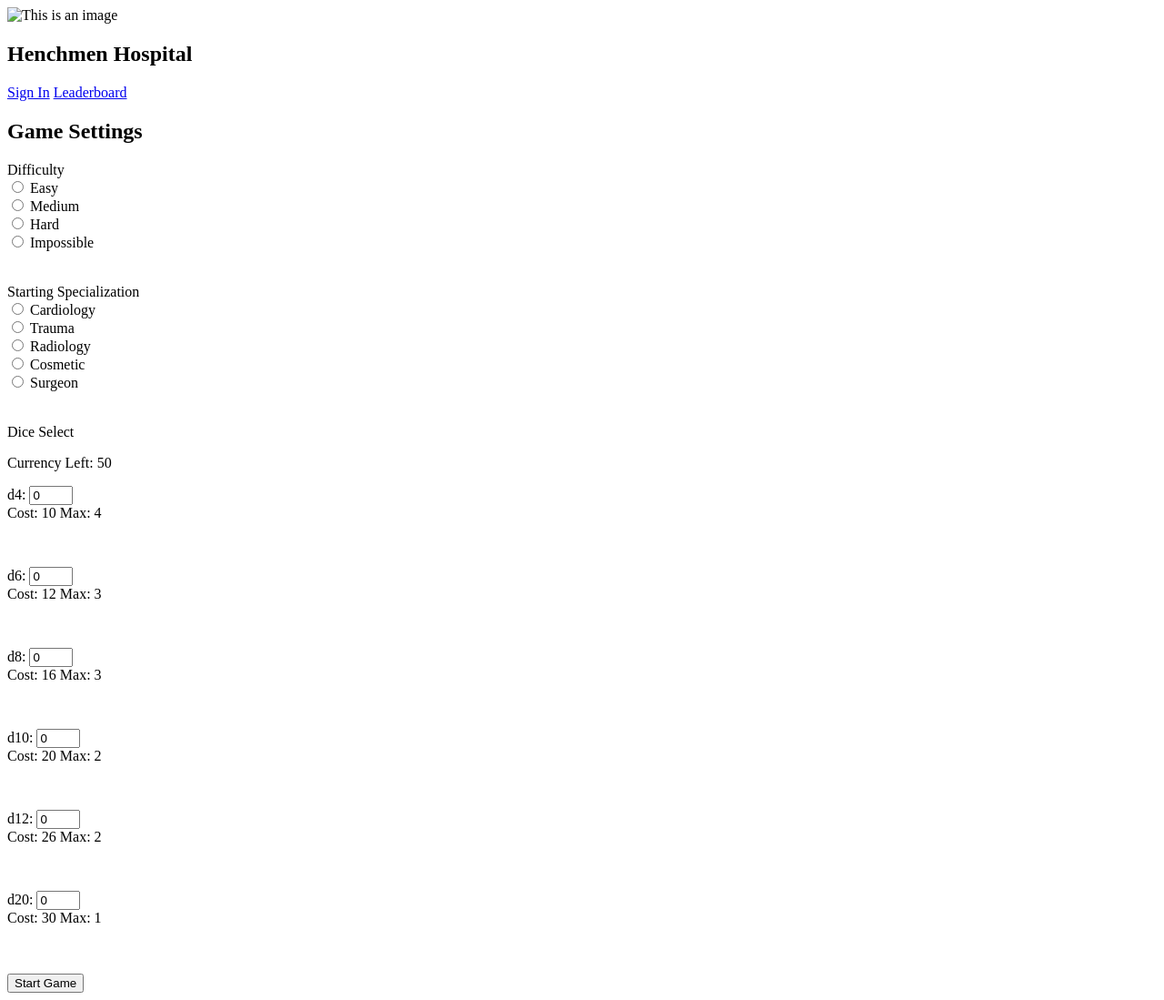
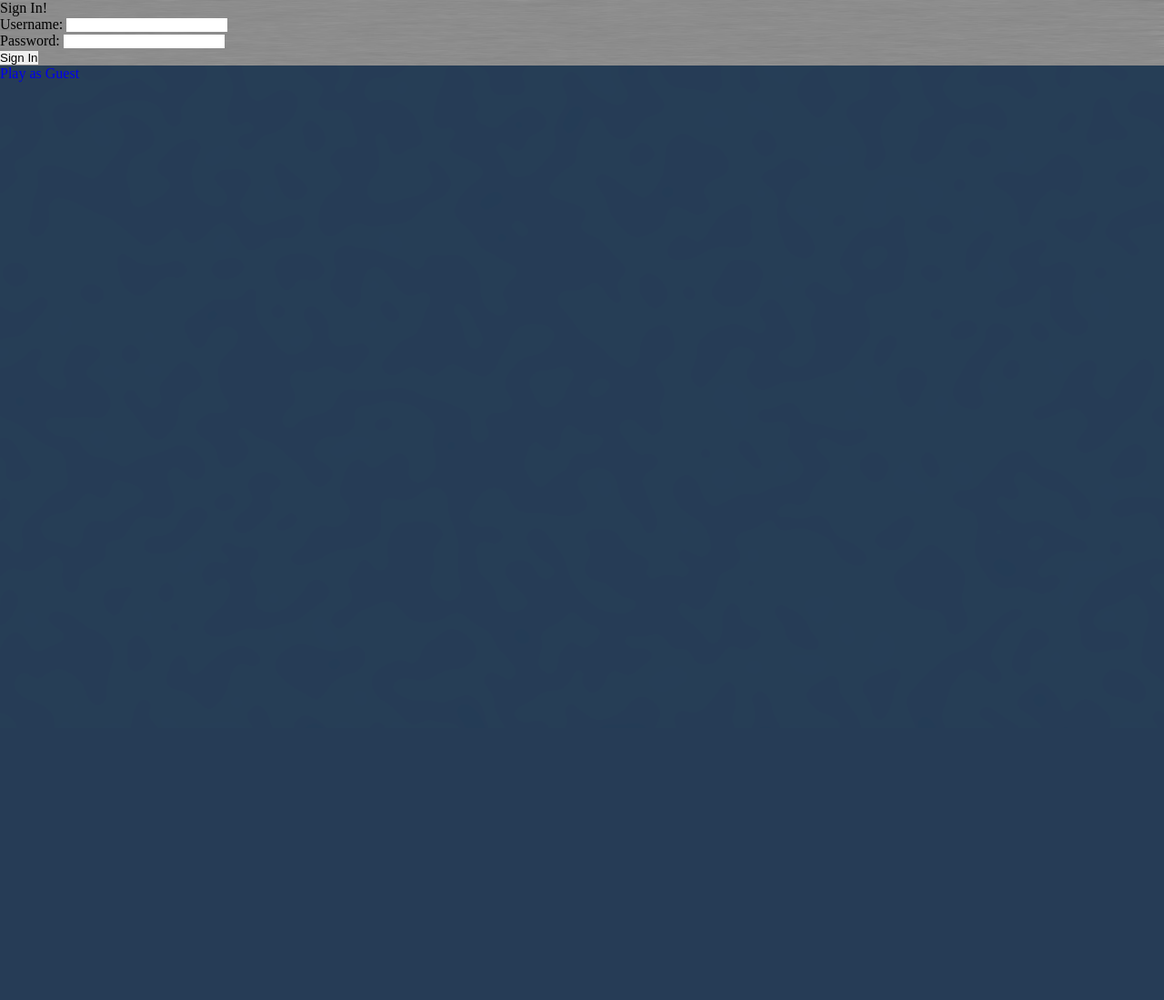
Before and after one commit to TurboPotatos/Capstone, a PHP site: page / in a window 1280 px wide. Shown: the whole page at 91% size. After the commit the page ends 90 px from the top, so only its background shows below. Run offline with PHP 8.4, Linux system fonts and the light colour scheme.

Commit message:
added SignIn and fixed css

```diff
--- a/index.html
+++ b/index.html
@@ -10,89 +10,25 @@
 </head>
 <body>
   <div class="wrapper">
-    <div id="titleScreen">
-      <img src="#" alt="This is an image" id="titleArt">
 
-      <h2>Henchmen Hospital</h2>
+    <div id="signIn">
+      Sign In!
+      <form action="startScreen.html" method="post">
+        <label for="username">Username:</label>
+        <input type="text" name="username">
+        <br>
+        <label for="password">Password:</label>
+        <input type="password" name="password">
+        <br>
+        <input type="submit" name="submit" value="Sign In">
+
+      </form>
+
     </div>
 
-    <div id="scores">
-      <a href="#">Sign In</a>
-      <a href="#">Leaderboard</a>
-    </div>
+    <a href="startScreen.html">Play as Guest</a>
 
-    <div id="menuDiv">
-      <!-- <a href="game.html">Start game</a> -->
-
-      <h2>Game Settings</h2>
-
-      <form action="game.html">
-        <div>
-          <label for="difficulty">Difficulty</label>
-          <br>
-          <input type="radio" name="difficulty" value="easy" required="yes">
-          <label>Easy</label><br>
-          <input type="radio" name="difficulty" value="medium" required="yes">
-          <label>Medium</label><br>
-          <input type="radio" name="difficulty" value="hard" required="yes">
-          <label>Hard</label><br>
-          <input type="radio" name="difficulty" value="impossible" required="yes">
-          <label>Impossible</label>
-        </div>
-        <br><br>
-
-        <div>
-          <label for="startBoon">Starting Specialization</label>
-          <br>
-          <input type="radio" name="startBoon" value="cardiology" required="yes">
-          <label>Cardiology</label><br>
-          <input type="radio" name="startBoon" value="trauma" required="yes">
-          <label>Trauma</label><br>
-          <input type="radio" name="startBoon" value="radiology" required="yes">
-          <label>Radiology</label><br>
-          <input type="radio" name="startBoon" value="cosmetic" required="yes">
-          <label>Cosmetic</label><br>
-          <input type="radio" name="startBoon" value="surgeon" required="yes">
-          <label>Surgeon</label>
-        </div>
-        <br><br>
-
-        <div>
-          <label for="diceSelect">Dice Select</label>
-          <p>Currency Left: <span id="currencyRemaining">50</span></p>
-          <p>d4: <input type="number" min="0" max="4" value="0" width="2rem" name="d4Count">
-            <br>Cost: <span id="d4Cost">10</span> Max: <span id="d4Max">4</span>
-          </p><br>
-
-          <p>d6: <input type="number" min="0" max="3" value="0" width="2rem" name="d6Count">
-            <br>Cost: <span id="d6Cost">12</span> Max: <span id="d6Max">3</span>
-          </p><br>
-
-          <p>d8: <input type="number" min="0" max="3" value="0" width="2rem" name="d8Count">
-            <br>Cost: <span id="d8Cost">16</span> Max: <span id="d8Max">3</span>
-          </p><br>
-
-          <p>d10: <input type="number" min="0" max="2" value="0" width="2rem" name="d10Count">
-            <br>Cost: <span id="d10Cost">20</span> Max: <span id="d10Max">2</span>
-          </p><br>
-
-          <p>d12: <input type="number" min="0" max="2" value="0" width="2rem" name="d12Count">
-            <br>Cost: <span id="d12Cost">26</span> Max: <span id="d12Max">2</span>
-          </p><br>
-
-          <p>d20: <input type="number" min="0" max="1" value="0" width="2rem" name="d20Count">
-            <br>Cost: <span id="d20Cost">30</span> Max: <span id="d20Max">1</span>
-          </p>
-          <br><br>
-        </div>
-
-        <input type="submit" name="start" value="Start Game">
-      </form>
-    </div>
   </div>
-
-
-
 
   <script type="module" src="src/js/test.js"></script>
 
--- a/src/css/styles.css
+++ b/src/css/styles.css
@@ -1,20 +1,221 @@
-PLAYERS
-playerId (PK)
-username
-password
+/* global style resets */
+* {
+	margin: 0;
+	padding: 0;
+	border: 0 none;
+	font-weight: normal;
+	font-style: normal;
+	text-decoration: none;
+	outline-style: none;
+}
+div {
+  background-image: url(../media/texture2.png);
+	background-size: 100% 100%;
+  background-repeat: no-repeat;
+  background-position: center;
+}
+.wrapper {
+	width: 100vw;
+  height: 100vh;
+  background-image: url(../media/background2.png);
+	background-size: cover;
+  background-repeat: no-repeat;
+  background-position: center;
+  position: relative;
+}
+/* Title/Start screen */
+#titleScreen {
+  border: solid green;
+  position: absolute;
+  width: 65%;
+  left: 2.5rem;
+  top: 1.5rem;
+  height: 68%;
+}
+#menuDiv{
+  border: solid red;
+  position:absolute;
+  width: 30%;
+  top: 1.5rem;
+  right: 1.5rem;
+  height: 95%;
+  background-color: lightblue;
+}
+#scores{
+  border: solid yellow;
+  position: absolute;
+  left: 2.5rem;
+  bottom: 1rem;
+  width: 65%;
+  height: 25%;
+}
+#testPic {
+	width: 30rem;
+	height: 30rem;
+	border: 5px solid green;
+	background-color: yellow;
+	font-size: 25rem;
+  text-align: center;
+	/* background-image: url(../media/testAsset.png); */
+}
+/* Game Screen */
+#henchmen{
+  border: solid red;
+  height: 40%;
+  width: 48.5%;
+  position: relative;
+  left: 1%;
+  top: .5%;
+	background-image: none;
+	background-color:saddlebrown;
+}
+#henchmen img{
+  border: solid green;
+  position: absolute;
+  height: 70%;
+  width: 30%;
+}
+#henchmen span{
+  position: absolute;
+  bottom: 15%;
+  width: 100%;
+  height: 10%;
+  text-align: center;
+  padding-top: 10px;
+  font-size: 24px;
+}
+#henchmen input{
+  position: absolute;
+  bottom: 1rem;
+  width: 100%;
+}
+#henchmen p{
+	padding: 2rem;
+  border: solid blue;
+  position: absolute;
+  right: 0;
+  top: 0;
+  height: 70%;
+  width: 67%;
+	background-image: url(../media/texture2.png);
+	background-size: 100% 100%;
+  background-repeat: no-repeat;
+  background-position: center;
+	box-sizing: border-box; /* Include padding and border in the total width and height */
+	padding: 1.5rem;
+}
+#gameLogs{
+  position: absolute;
+  /* border: solid orange; */
+  left: 1%;
+  bottom: 1%;
+  width: 20%;
+  height: 56%;
+	border-style: solid;
+	border-image-source: url(../media/border4.png);
+	border-image-slice: 30;
+	border-image-width: 30px;
+	border-image-repeat: repeat;
+	box-sizing: border-box; /* Include padding and border in the total width and height */
+	padding: 1.5rem;
+	overflow-y: auto;
+}
+#average {
+	float: right;
+}
+#logText{
+  overflow-y: auto; /*Doesn't work. Moved to gameLogs*/
+}
+#diceArea{
+  /* border: solid yellow; */
+  position: absolute;
+  bottom: 1%;
+  right: 50.2%;
+  height: 56%;
+  width: 27%;
+	/* background-position-x: 10px;
+	background-position-y: 10px;
+	background-size: 90%;*/
+	border-style: solid;
+	border-image-source: url(../media/border3.png);
+	border-image-slice: 30;
+	border-image-width: 30px;
+	border-image-repeat: repeat;
+	border-image-outset: 10px; /* Adjust the outset to move the border inwards */
+	user-select: none;
+	box-sizing: border-box; /* Include padding and border in the total width and height */
+	padding: 1.5rem;
+	overflow-y: auto;
+}
+#gameStats{
+  border: solid darkorchid;
+  position: absolute;
+  top: .5%;
+  right: 1%;
+  width: 48%;
+  height: 25%;
+  /* text-align: center; */
+  font-size: 24px;
+	display: flex;
+  align-items: center; /* Vertically center items */
+  justify-content: center; /* Horizontally center items */
+	flex-direction: column; /* Arrange items in a column */
+}
+#gameStats > div {
+	background-image: none;
+}
+#waveInfo{
+  border: solid hotpink;
+  position: absolute;
+  right: 25.5%;
+  top: 27%;
+  width: 23.5%;
+  height: 35%;
+	box-sizing: border-box; /* Include padding and border in the total width and height */
+	padding: 1.5rem;
+}
+#collectibleEffects{
+  border: solid #ab19;
+  position: absolute;
+  top: 27%;
+  right: 1%;
+  width: 23.5%;
+  height: 35%;
+	box-sizing: border-box; /* Include padding and border in the total width and height */
+	padding: 1.5rem;
+}
+#specialDice{
+  border: solid turquoise;
+  position: absolute;
+  right: 25.5%;
+  bottom: 1%;
+  height: 35%;
+  width: 23.5%;
+	box-sizing: border-box; /* Include padding and border in the total width and height */
+	padding: 1.5rem;
+}
+#rollDiceBtn{
+  position: absolute;
+  right: 2.5%;
+  bottom: 13%;
+  height: 13%;
+  width: 20%;
+  color: blue;
+  background-color: #f8fa75;
+  font-size: 40px;
+  transition-duration: .2s;
+}
+#rollDiceBtn:hover{
+  background-color: yellow;
+  box-shadow: -5px 5px 20px blue;
+}
+.unselectable {
+	-webkit-user-select: none; /* Safari */
+	-moz-user-select: none; /* Firefox */
+	-ms-user-select: none; /* IE10+/Edge */
+	user-select: none; /* Standard syntax */
+}
 
-RUNS
-runId (PK)
-score
-playerId (FK)
-waveReached
-difficulty
--- Add later --
-trinketsCollected
-diceOwned
-vicesAndVirtues
-
--- To get leaderboard info --
-SELECT score, difficulty, username FROM players, runs WHERE difficulty ==
-\* different leaderboards for each difficulty *\
-ORDER BY score LIMIT 50
+input[type='number'] {
+  width: 28px;
+}
```
Also changed, not shown: startScreen.html (added, +90 -0 lines).
